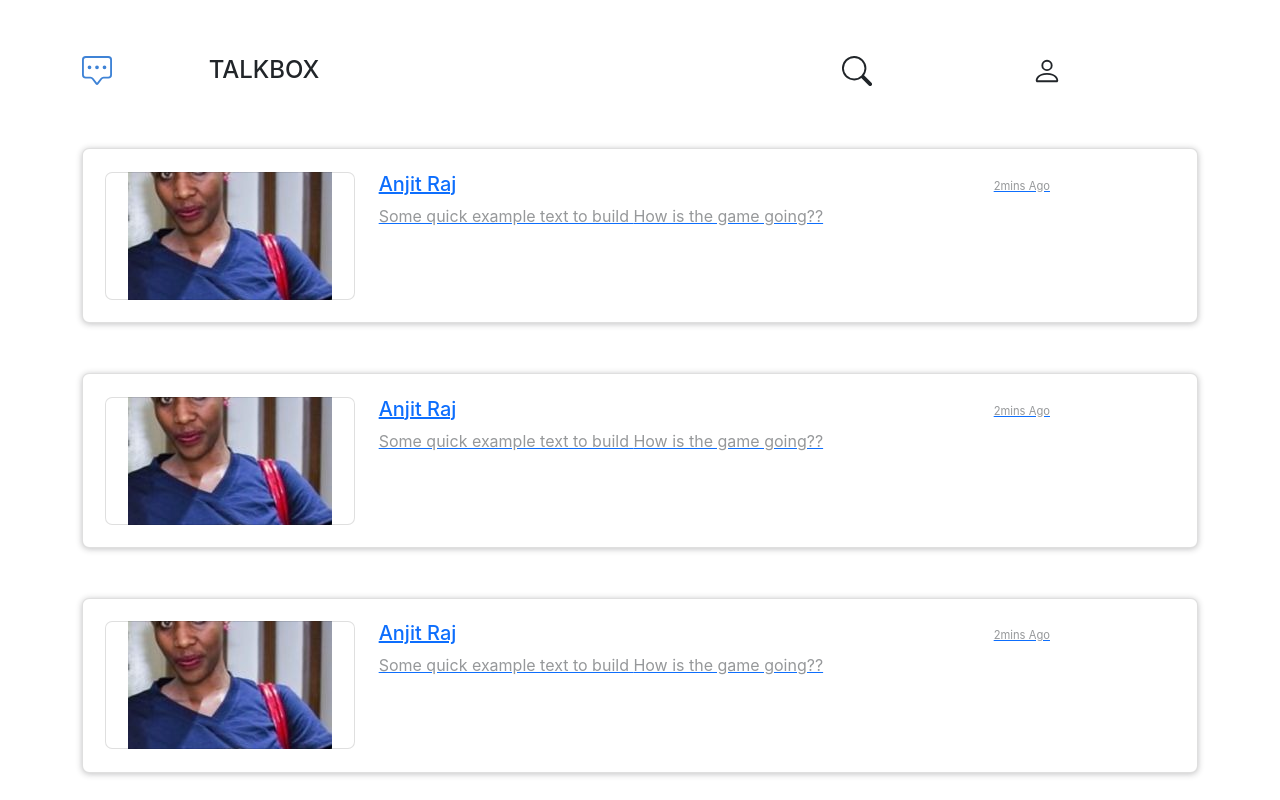
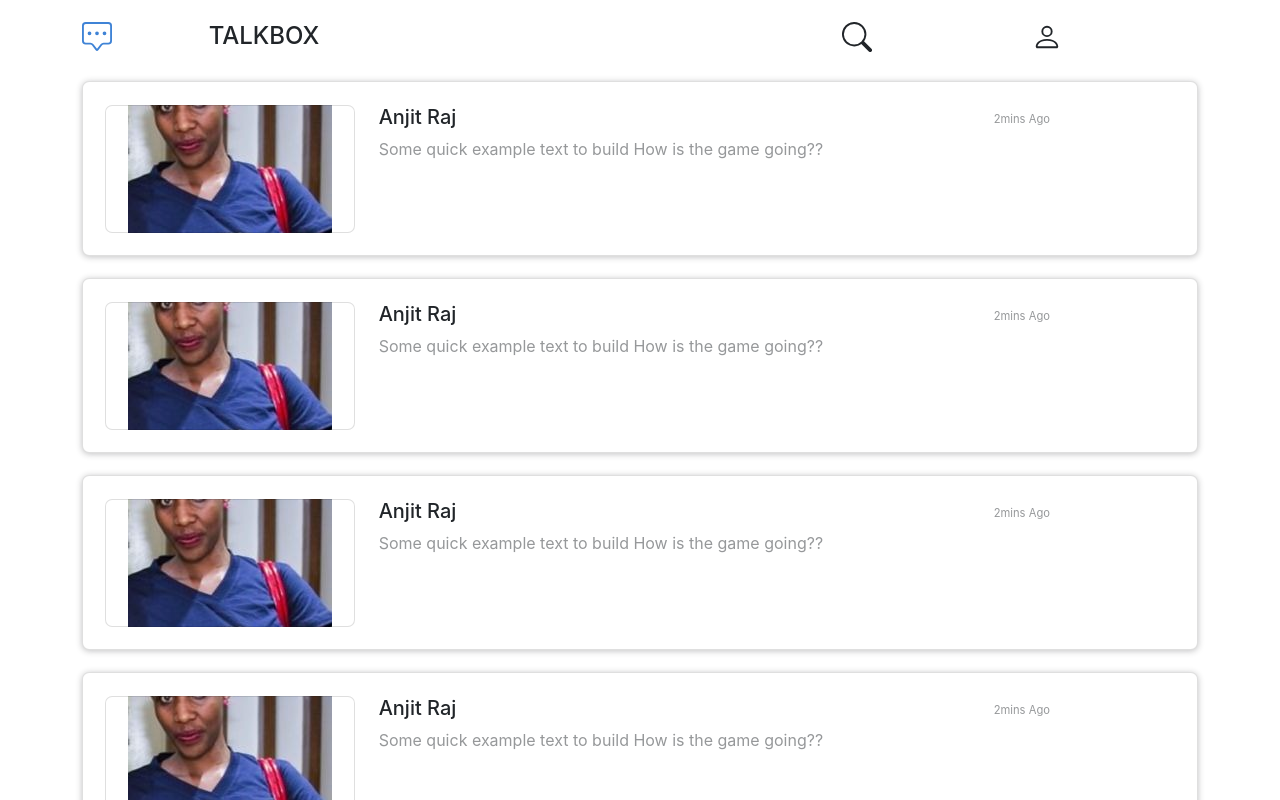
Before and after one commit to Dlelo/talkbox, a React (Create React App) app: page / in a window 1280 px wide. Shown: the top 800 px of the page. Built offline with nearby package versions, Linux system fonts and the light colour scheme.

Commit message:
single chat page link with the chat feed custom scss

```diff
--- a/src/components/Chats.js
+++ b/src/components/Chats.js
@@ -18,7 +18,7 @@ export function Chats({chat}){
 
 
                 <Container>
-                    <Card style={{ marginBottom: '4.5%' , padding: '2%',  borderRadius: '0.45rem', boxShadow:'0 1px 6px 0 rgb(32 33 36 / 28%)'}}>
+                    <Card style={{ marginBottom: '2%' , padding: '2%',  borderRadius: '0.45rem', boxShadow:'0 1px 6px 0 rgb(32 33 36 / 28%)'}}>
                         <Row>
                             <Col  xs={4} sm={3} md={3} lg={3}>
                                 <Card style={{borderRadius: '0.45rem', height:'8rem', backgroundImage: `url("./assets/images/donattah.jpeg")`, backgroundRepeat:'no-repeat', backgroundPosition:'center'}}>
--- a/src/components/NavigationBar.js
+++ b/src/components/NavigationBar.js
@@ -13,7 +13,7 @@ import {ChatSquareDots} from 'react-bootstrap-icons';
 export function NavigationBar () {
    return (
        <Container>
-          <Row style={{ marginBottom: '5%', marginTop: '5%',}}>
+          <Row style={{ marginBottom: '2%', marginTop: '2%',}}>
           <Col  xs={6} sm={8} md={8} lg={8}>
              <Row>
                  <Col  xs={2} sm={2} md={2} lg={2}>
--- a/src/custom.scss
+++ b/src/custom.scss
@@ -1,6 +1,6 @@
 a {
-    color: inherit;
-    text-decoration: none;
+    color: inherit !important;
+    text-decoration: none !important;
 
 }
 @import '../node_modules/bootstrap/scss/bootstrap.scss';
```
